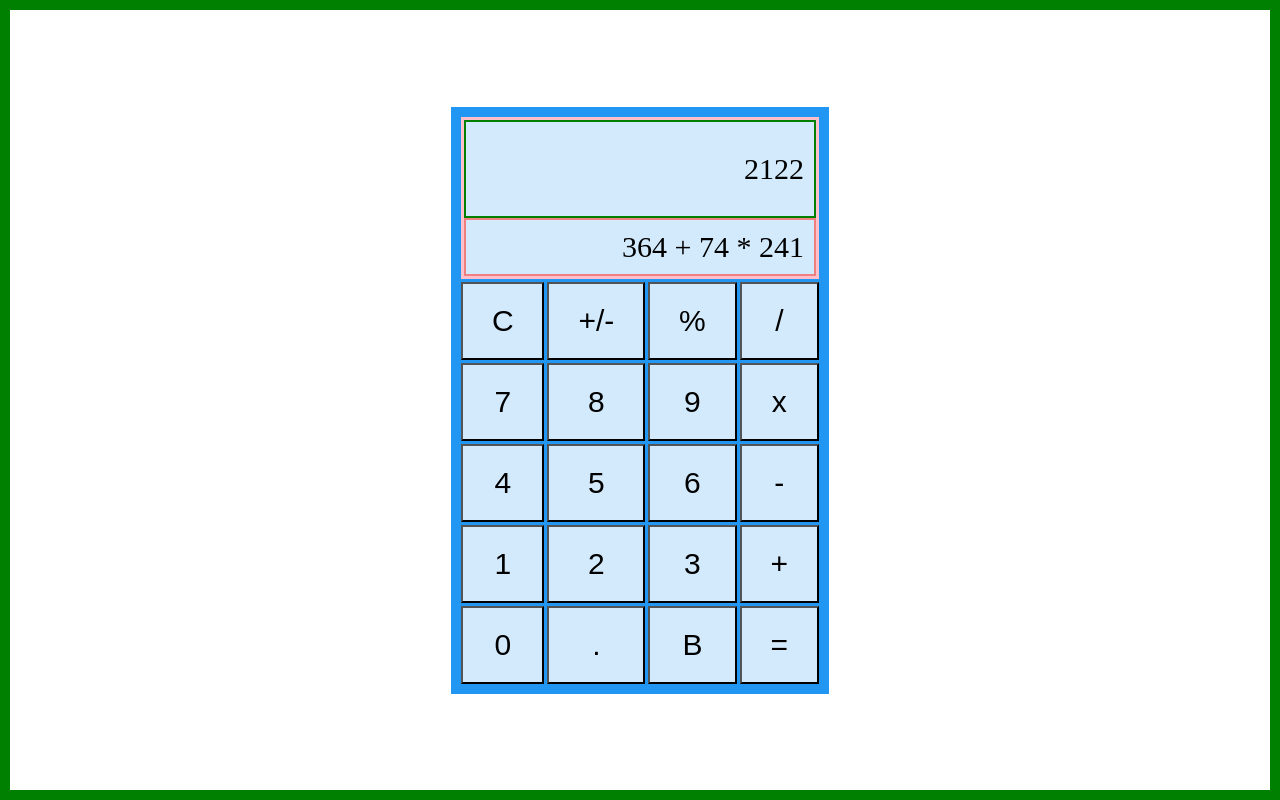
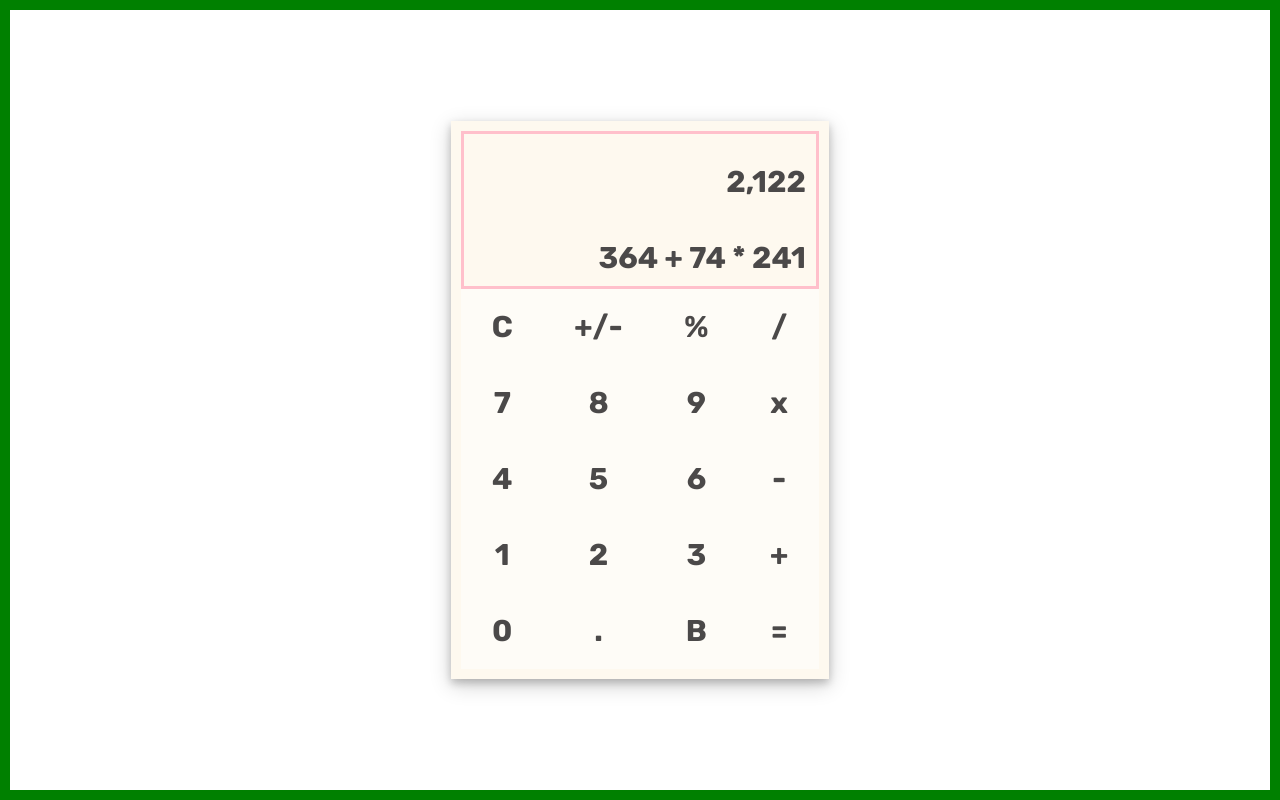
Before and after one commit to jordanallybrown/calculator, a plain HTML site: page index.html in a window 1280 px wide. Drawn offline with Linux system fonts and the light colour scheme.

Commit message:
Progress on calc view

```diff
--- a/index.html
+++ b/index.html
@@ -6,19 +6,21 @@
     <meta name="viewport" content="width=device-width, initial-scale=1.0">
     <title>Calculator</title>
     <link rel="stylesheet" href="./styles.css">
+    <link rel="preconnect" href="https://fonts.gstatic.com">
+    <link href="https://fonts.googleapis.com/css2?family=Rubik:wght@400;500;600;700;800&display=swap" rel="stylesheet">
 </head>
 <body>
 
     <div class="grid-container">
 
         <div class="console">
-            <div class="result">2122</div>
+            <div class="result">2,122</div>
             <div class="expression">364 + 74 * 241</div>
         </div>
         <button class="key">C</button>
         <button class="key">+/-</button>
         <button class="key">%</button>
-        <button class="key">/</button>
+        <button class="key1">/</button>
         <button class="key">7</button>
         <button class="key">8</button>
         <button class="key">9</button>
@@ -26,15 +28,15 @@
         <button class="key">4</button>
         <button class="key">5</button>
         <button class="key">6</button>
-        <button class="key">-</button>
+        <button class="key1">-</button>
         <button class="key">1</button>
         <button class="key">2</button>
         <button class="key">3</button>
-        <button class="key">+</button>
+        <button class="key1">+</button>
         <button class="key">0</button>
         <button class="key">.</button>
         <button class="key">B</button>
-        <button class="key">=</button>
+        <button class="key1">=</button>
     </div>
 
     <script src="./app.js"></script>
--- a/styles.css
+++ b/styles.css
@@ -15,6 +15,9 @@ body{
     display: flex;
     justify-content: center;
     align-items: center;
+    font-family: 'Rubik', sans-serif;
+    font-weight: 700;
+    color: #4b4949;
 }
 
 .grid-container {
@@ -26,43 +29,71 @@ body{
     /* grid-template-columns: 45px 45px 45px 45px; */
     /* grid-template-rows: 45px 45px 45px 45px 45px 45px; */
     /* grid-template-rows: 45px 45px 45px 45px 45px; */
-    grid-gap: 3px;
-    background-color: #2196F3;
+    /* grid-gap: 3px; */
+    /* background-color: #ccf2f4; */
+    /* background:#a4ebf3; */
+    /* background: #17C3B2; */
+    /* background: #FE6D73; */
+    background: #FEF9EF;
     padding: 10px;
+    /* border: 2px solid burlywood; */
+    box-shadow: 0 4px 8px 0 rgba(0, 0, 0, 0.2), 0 6px 20px 0 rgba(0, 0, 0, 0.19);
 }
 
 .grid-container > button {
-    background-color: rgba(255, 255, 255, 0.8);
+    background: rgba(255, 255, 255, 0.5);
     text-align: center;
     padding: 20px 0;
     font-size: 30px;
-    /* border: 3px solid red; */
+    font-family: 'Rubik', sans-serif;
+    font-weight: 700;
+    color: #4b4949;
+    border: none;
+    /* border-radius: 10px; */
+    user-select: none;
+    cursor: pointer;
+    outline: none;
+    -webkit-tap-highlight-color: transparent;
+    /* color:pink; */
+    /* border: 3px solid pink; */
   }
 
   .console {
     grid-column: 1 / span 4;
-    background-color: rgba(255, 255, 255, 0.8);
+    /* background-color: rgba(255, 255, 255, 0.8); */
     text-align: center;
-    /* padding: 20px 0; */
     border: 3px solid pink;
     font-size: 30px;
     display: grid;
     text-align: right;
     grid-template-rows: auto auto;
     grid-template-columns: auto;
+
   }
 
   .result {
     /* height: 50%; */
     /* height: 60%; */
     padding: 30px 10px;
-    border: 2px solid green;
+    /* border: 2px solid green; */
+    /* background: #f4f9f9;
+    color: #aaaaaa; */
+    background: #FEF9EF;
   }
 
   .expression {
     /* height: 40%; */
+    /* background-color: #F8F8F8; */
     padding: 10px 10px;
-      border: 2px solid lightcoral;
+    /* color: #ACACAC; */
+      /* border: 2px solid lightcoral; */
+      /* background: #f4f9f9;
+    color: #aaaaaa; */
+    background: #FEF9EF;
+  }
+
+  .key1{
+
   }
 
   /* Responsive layout - make calculator full screen on phones */
```
